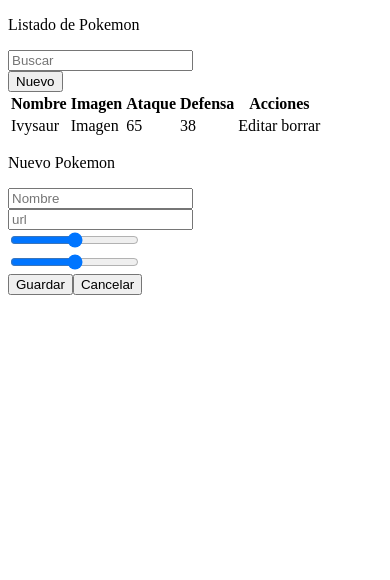
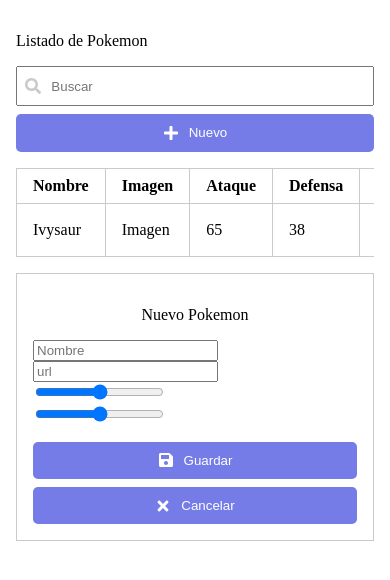
Before and after one commit to jisazamp/pokemon-test, a React (Vite) app: page / in a window 390 px wide. Both pictures are taken after a click on the button "Nuevo". Shown: the top 580 px of the page. Built offline with nearby package versions, Linux system fonts and the light colour scheme.

Commit message:
Finished basic mobile layout

```diff
--- a/package.json
+++ b/package.json
@@ -9,6 +9,7 @@
     "preview": "vite preview"
   },
   "dependencies": {
+    "prop-types": "^15.8.1",
     "react": "^18.2.0",
     "react-dom": "^18.2.0",
     "react-icons": "^4.4.0"
--- /dev/null
+++ b/src/common/Button.jsx
@@ -0,0 +1,16 @@
+import PropTypes from 'prop-types';
+
+const Button = ({ label, icon, action }) => {
+  return (
+    <button onClick={action} className='btn btn-primary'>
+      {icon}
+      {label}
+    </button>
+  );
+};
+
+Button.propTypes = {
+  label: PropTypes.string.isRequired,
+};
+
+export default Button;
--- /dev/null
+++ b/src/components/PokemonForm.jsx
@@ -0,0 +1,59 @@
+import PropTypes from 'prop-types';
+import { FaTimes, FaSave } from 'react-icons/fa';
+
+import Button from '../common/Button';
+
+const PokemonForm = ({ setFormVisible }) => {
+  const handleSubmit = (e) => {
+    e.preventDefault();
+    console.log('submitted');
+    setFormVisible(false);
+  };
+
+  return (
+    <div className='card'>
+      <form onSubmit={handleSubmit} className='new-pokemon'>
+        <p>Nuevo Pokemon</p>
+
+        <div>
+          <label htmlFor='name'></label>
+          <input id='name' type='text' placeholder='Nombre' />
+        </div>
+
+        <div>
+          <label htmlFor='image'></label>
+          <input id='image' type='text' placeholder='url' />
+        </div>
+
+        <div>
+          <label htmlFor='attack'></label>
+          <input type='range' min='0' max='100' id='attack' />
+        </div>
+
+        <div>
+          <label htmlFor='defense'></label>
+          <input type='range' min='0' max='100' id='defense' />
+        </div>
+
+        <div className='btn-group'>
+          <Button
+            type='submit'
+            label='Guardar'
+            icon={<FaSave className='action-icon' />}
+          />
+          <Button
+            action={() => setFormVisible(false)}
+            label='Cancelar'
+            icon={<FaTimes className='action-icon' />}
+          />
+        </div>
+      </form>
+    </div>
+  );
+};
+
+PokemonForm.propTypes = {
+  setFormVisible: PropTypes.func.isRequired,
+};
+
+export default PokemonForm;
--- /dev/null
+++ b/src/components/PokemonOptions.jsx
@@ -0,0 +1,27 @@
+import PropTypes from 'prop-types';
+import { FaSearch, FaPlus } from 'react-icons/fa';
+
+import Button from '../common/Button';
+
+const PokemonOptions = ({ setFormVisible }) => {
+  return (
+    <div className='pokemon-options'>
+      <form className='pokemon-form'>
+        <input className='pokemon-search' type='text' placeholder='Buscar' />
+        <FaSearch id='search' className='input-icon' />
+      </form>
+
+      <Button
+        action={() => setFormVisible(true)}
+        label='Nuevo'
+        icon={<FaPlus className='action-icon' />}
+      />
+    </div>
+  );
+};
+
+PokemonOptions.propTypes = {
+  setFormVisible: PropTypes.func.isRequired,
+};
+
+export default PokemonOptions;
--- /dev/null
+++ b/src/components/PokemonTable.jsx
@@ -0,0 +1,28 @@
+const PokemonTable = () => {
+  return (
+    <div className='pokemon-table'>
+      <table className='table'>
+        <thead className='table-head'>
+          <tr>
+            <th scope='col'>Nombre</th>
+            <th scope='col'>Imagen</th>
+            <th scope='col'>Ataque</th>
+            <th scope='col'>Defensa</th>
+            <th scope='col'>Acciones</th>
+          </tr>
+        </thead>
+        <tbody>
+          <tr>
+            <td scope='row'>Ivysaur</td>
+            <td>Imagen</td>
+            <td>65</td>
+            <td>38</td>
+            <td>Editar borrar</td>
+          </tr>
+        </tbody>
+      </table>
+    </div>
+  );
+};
+
+export default PokemonTable;
--- a/src/index.css
+++ b/src/index.css
@@ -0,0 +1,103 @@
+*,
+*:before,
+*:after {
+  box-sizing: border-box;
+}
+
+body {
+  margin: 0;
+  padding: 0;
+}
+
+.card {
+  margin: 1em 0;
+  border: 1px solid #cacaca;
+  padding: 1em;
+}
+
+.btn {
+  display: flex;
+  align-items: center;
+  justify-content: center;
+  gap: 10px;
+  border: none;
+  padding: 0.8em 1em;
+  border-radius: 5px;
+}
+
+.btn-group {
+  margin-top: 1em;
+  display: flex;
+  flex-direction: column;
+  gap: 0.5em;
+}
+
+.btn-primary {
+  color: white;
+  background-color: #757ce8;
+}
+
+.action-icon {
+  font-size: 1rem;
+}
+
+.container {
+  display: flex;
+  flex-direction: column;
+  margin: 1em;
+  max-width: 60rem;
+}
+
+.pokemon-options {
+  display: flex;
+  flex-direction: column;
+  gap: 0.5em;
+}
+
+.pokemon-form {
+  position: relative;
+}
+
+.pokemon-search {
+  width: 100%;
+  padding: 0.8em 2em 0.8em 2.5em;
+}
+
+#search {
+  color: #cacaca;
+}
+
+.input-icon {
+  position: absolute;
+  top: 30%;
+  left: 2.5%;
+}
+
+.pokemon-table {
+  overflow: auto;
+}
+
+.table {
+  border-collapse: collapse;
+}
+
+.table,
+th,
+td {
+  margin-top: 16px;
+  border: 1px solid #cacaca;
+  padding: 0.5em 1em;
+}
+
+td {
+  text-align: left;
+}
+
+.new-pokemon {
+  display: flex;
+  flex-direction: column;
+}
+
+.new-pokemon p {
+  text-align: center;
+}
--- a/src/pages/Home.jsx
+++ b/src/pages/Home.jsx
@@ -1,68 +1,22 @@
+import { useState } from 'react';
+
+import PokemonOptions from '../components/PokemonOptions';
+import PokemonTable from '../components/PokemonTable';
+import PokemonForm from '../components/PokemonForm';
+
 const Home = () => {
+  const [formVisible, setFormVisible] = useState(false);
+
   return (
-    <div>
+    <main className='container'>
       <p>Listado de Pokemon</p>
 
-      <div>
-        <form>
-          <input type='text' placeholder='Buscar' />
-        </form>
+      <PokemonOptions setFormVisible={setFormVisible} />
 
-        <button>Nuevo</button>
-      </div>
+      <PokemonTable />
 
-      <table>
-        <thead>
-          <tr>
-            <th scope='col'>Nombre</th>
-            <th scope='col'>Imagen</th>
-            <th scope='col'>Ataque</th>
-            <th scope='col'>Defensa</th>
-            <th scope='col'>Acciones</th>
-          </tr>
-        </thead>
-        <tbody>
-          <tr>
-            <td scope='row'>Ivysaur</td>
-            <td>Imagen</td>
-            <td>65</td>
-            <td>38</td>
-            <td>Editar borrar</td>
-          </tr>
-        </tbody>
-      </table>
-
-      <div>
-        <form>
-          <p>Nuevo Pokemon</p>
-
-          <div>
-            <label htmlFor='name'></label>
-            <input id='name' type='text' placeholder='Nombre' />
-          </div>
-
-          <div>
-            <label htmlFor='image'></label>
-            <input id='image' type='text' placeholder='url' />
-          </div>
-
-          <div>
-            <label htmlFor='attack'></label>
-            <input type='range' min='0' max='100' class='slider' id='attack' />
-          </div>
-
-          <div>
-            <label htmlFor='defense'></label>
-            <input type='range' min='0' max='100' class='slider' id='defense' />
-          </div>
-
-          <div>
-            <button>Guardar</button>
-            <button>Cancelar</button>
-          </div>
-        </form>
-      </div>
-    </div>
+      {formVisible && <PokemonForm setFormVisible={setFormVisible} />}
+    </main>
   );
 };
 
```
Also changed, not shown: 1 other file (tests, documents, lock files or other folders).
